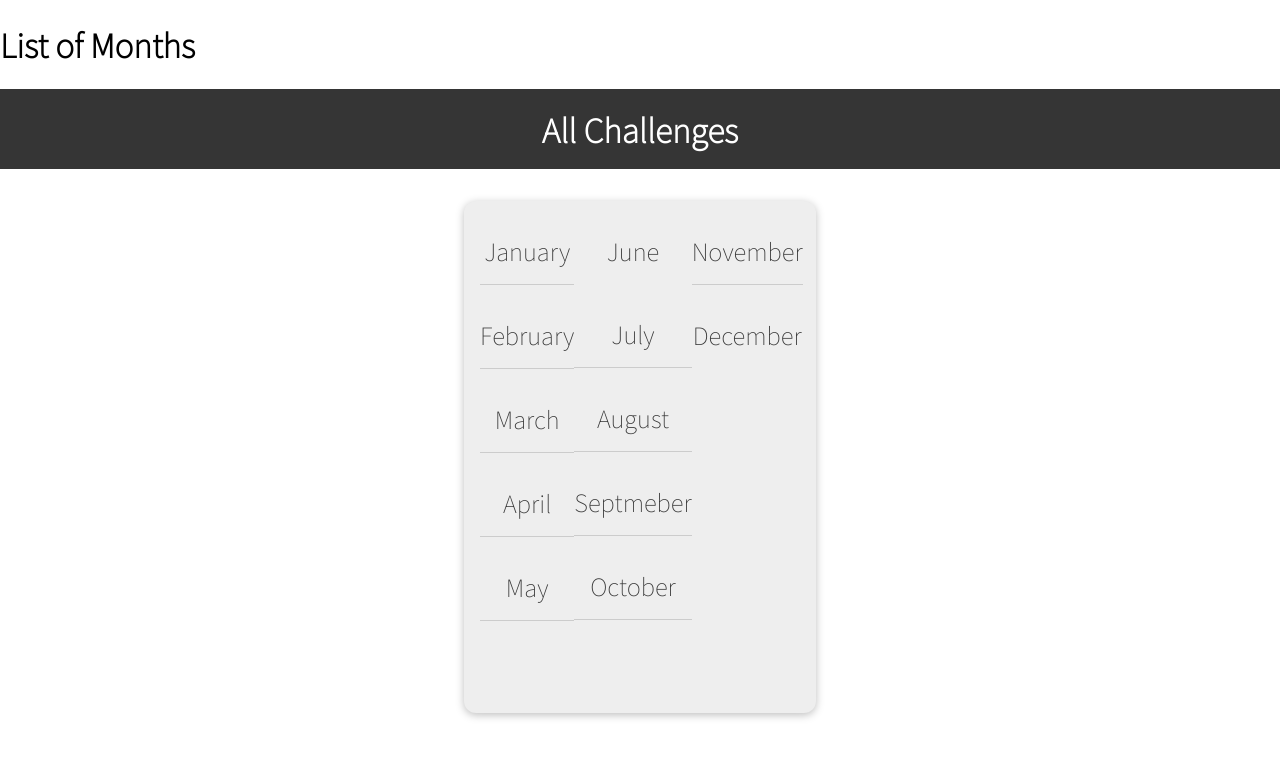
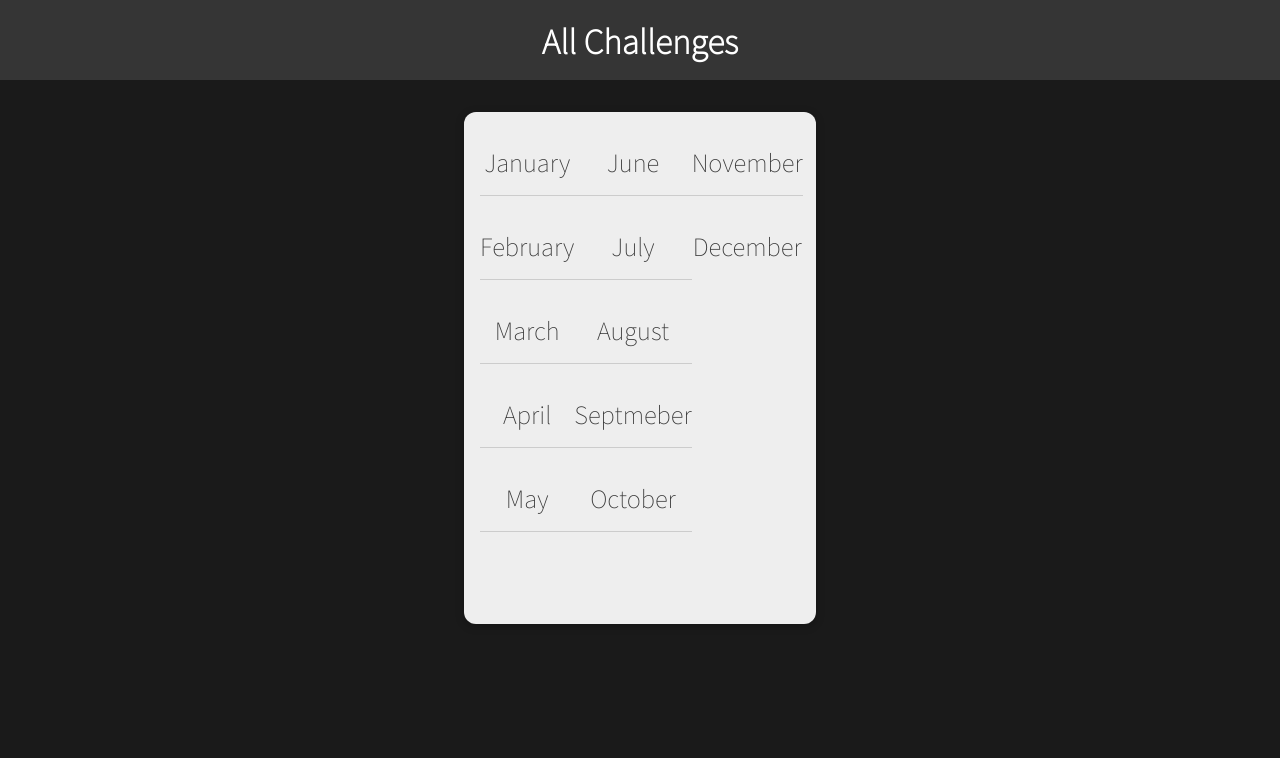
Before and after one commit to anasTripleK/djangoLearningTrack, a Django app: page / in a window 1280 px wide. Shown: the top 758 px of the page. Run offline with Django 3.2, Linux system fonts and the light colour scheme.

Commit message:
Fixed the Error of Background Color-Not Loading

```diff
--- a/ProjectZero/challenges/static/challenges/challenges.css
+++ b/ProjectZero/challenges/static/challenges/challenges.css
@@ -21,8 +21,8 @@ ul {
     padding-bottom: 1rem;
   }
 
-  li:last-of-type,
-  li:nth-of-type(6) {
+  li:last-of-type{
+  /* li:nth-of-type(6) { */
     border-bottom: none;
   }
 
--- a/ProjectZero/challenges/templates/challenges/index.html
+++ b/ProjectZero/challenges/templates/challenges/index.html
@@ -1,5 +1,5 @@
 {% extends "base.html" %}
-{% load static%}
+{% load static %}
 
 {% block css_files%}
 <link rel="stylesheet" href="{% static "challenges/challenges.css" %}">
@@ -10,12 +10,14 @@
   All Months
   {% endblock %}
 
-  {%block page_heading%}
+  {% comment %} {%block page_heading%}
   List of Months
-  {% endblock %}
+  {% endblock %} {% endcomment %}
 
   {%block content%}
-    {% include "./includes/header.html" %}
+    {% include "challenges/includes/header.html" %}
+    {% comment %} {% include "./includes/header.html" %} {% endcomment %}
+
     {% comment %} {% include "./includes/header.html" with active_page="Hey! its index.html" %} {% endcomment %}
     {% comment %} active_page is a variable that is being rendered in the header.html and is sent as a special/customized variable from index.html for header.html {% endcomment %}
     {% comment %} absolute valid path below {% endcomment %}
--- a/ProjectZero/static/styles.css
+++ b/ProjectZero/static/styles.css
@@ -6,4 +6,5 @@ html{
 
 body{
     margin: 0;
+    background-color: #1a1a1a;
 }
--- a/ProjectZero/templates/base.html
+++ b/ProjectZero/templates/base.html
@@ -5,25 +5,21 @@
   <head>
     {% comment %} Total Blocks: 2 {% endcomment %}
     <meta charset="UTF-8" />
-    <meta http-equiv="X-UA-Compatible" content="IE=edge" />
     <meta name="viewport" content="width=device-width, initial-scale=1.0" />
     <title>
       {% block page_title %}My Challenges{% endblock %}
     </title>
 
     <link rel="stylesheet" href="{% static "styles.css" %}">
-
-          {% block css_files%} {%endblock%}
-
+    {% block css_files%} {%endblock%}
   </head>
-  <body>
-
-    <h1>
-      {% block page_heading %}
-      {% endblock %}
-    </h1>
-
+  <body style="background-color:#1a1a1a;">
+      {% comment %}
+        <h1>
+          {% block page_heading %}
+          {% endblock %}
+        </h1>
+      {% endcomment %}
       {% block content %} {% endblock %}
-
   </body>
 </html>
```
Also changed, not shown: ProjectZero/challenges/templates/challenges/challenge.html (+8 -12 lines).
